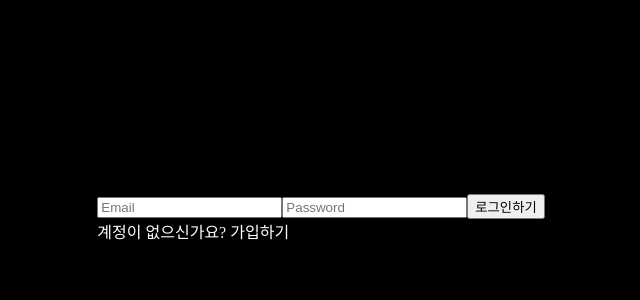
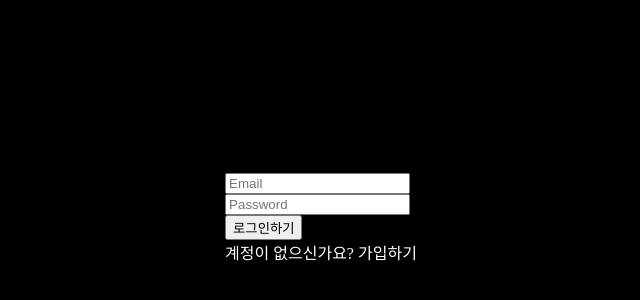
Before and after one commit to leejuyeon7852/clone-x-fronted, a Vue app: page / in a window 1280 px wide. Shown: the part 190-490 px from the top of the page, without its empty margins (319-959 px from the left). Built offline with nearby package versions, Linux system fonts and the light colour scheme.

Commit message:
#2 Refactor InputField

```diff
--- /dev/null
+++ b/src/components/InputField.vue
@@ -0,0 +1,27 @@
+<template>
+  <div>
+    <input :type="text" :placeholder="placeholder" :value="modelValue" @input="updateValue"/>
+  </div>
+</template>
+
+<script>
+export default {
+    name: "InputField",
+    props: {
+        type: String,
+        placeholder: String,
+        modelValue: String,
+    },
+    emits: ["update:modelValue"],
+    methods: {
+        updateValue(event){
+            const value = event.target.value.trim()
+            this.$emit("update:modelValue", value)
+        }
+    },
+};
+</script>
+
+<style>
+
+</style>
--- a/src/views/LoginPage.vue
+++ b/src/views/LoginPage.vue
@@ -1,7 +1,9 @@
 <template>
     <div>
-      <input type="text" :placeholder="'Email'" v-model="email" />
-      <input type="password" :placeholder="'Password'" v-model="password" />
+      <!-- <input type="text" :placeholder="'Email'" v-model="email" />
+      <input type="password" :placeholder="'Password'" v-model="password" /> -->
+      <InputField :type="text" :placeholder="'Email'" :modelValue="email" v-model="email"/>
+      <InputField :type="password" :placeholder="'Password'" :modelValue="password"/>
 
       <button @click="login">로그인하기</button>
       <div>
@@ -12,8 +14,11 @@
   </template>
 
   <script>
+  import InputField from '@/components/InputField.vue';
+
   export default {
     name: "LoginPage",
+    components: {InputField},
     data() {
       return {
         email: "",
```
